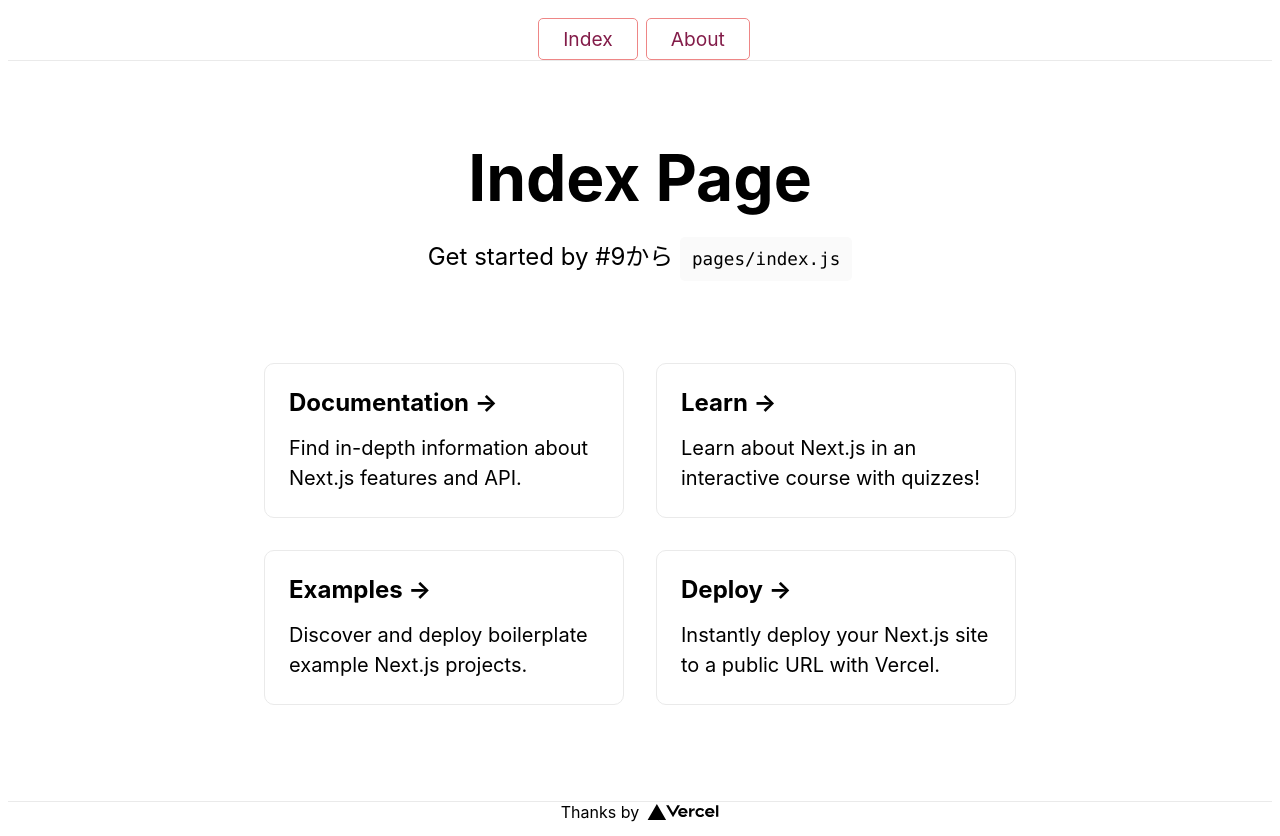
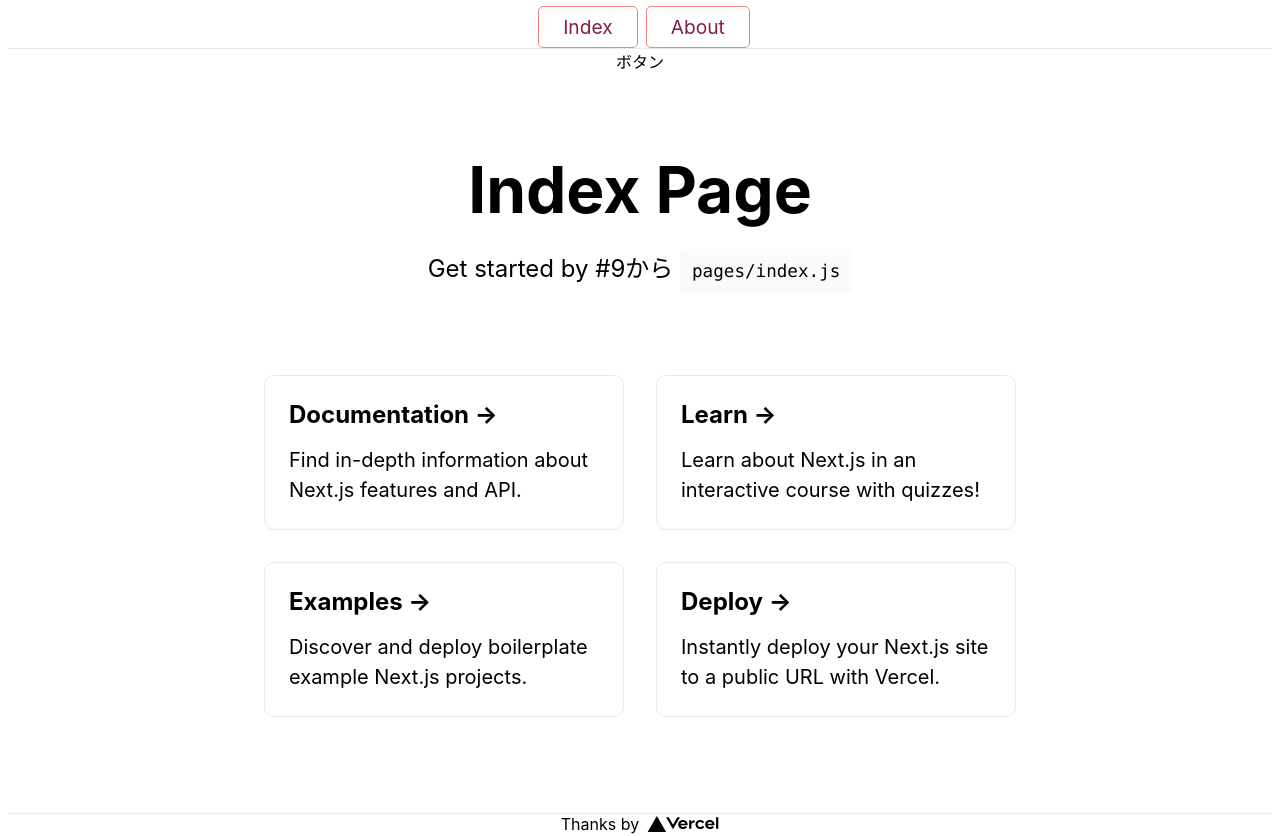
Before and after one commit to kinaoshi/react-desk, a Next.js app: page / in a window 1280 px wide. Built offline with nearby package versions, Linux system fonts and the light colour scheme.

Commit message:
⚗️ 不要な記述でいつか消しますが試しに書いてみました

```diff
--- a/src/pages/index.jsx
+++ b/src/pages/index.jsx
@@ -1,19 +1,35 @@
 import Head from "next/head";
+import { useCallback } from "react";
 import { Footer } from "src/components/Footer";
 import { Header } from "src/components/Header";
 import { Main } from "src/components/Main";
 import classes from "../styles/Home.module.css";
 
+
+
 export default function Home() {
+
+	const handleClick=useCallback((e)=>  {
+		const foo = 1;
+		console.log(e.target.href);
+		e.preventDefault();
+		alert(foo);
+	},[]);
+
 	return (
 		<div className={classes.container}>
 			<Head>
 				<title>Index Page</title>
 			</Head>
 			<Header />
+			<a
+				href="./about"
+				onClick={handleClick}
+			>
+				ボタン
+			</a>
 
 			<Main page="index" />
-
 			<Footer />
 		</div>
 	);
```
